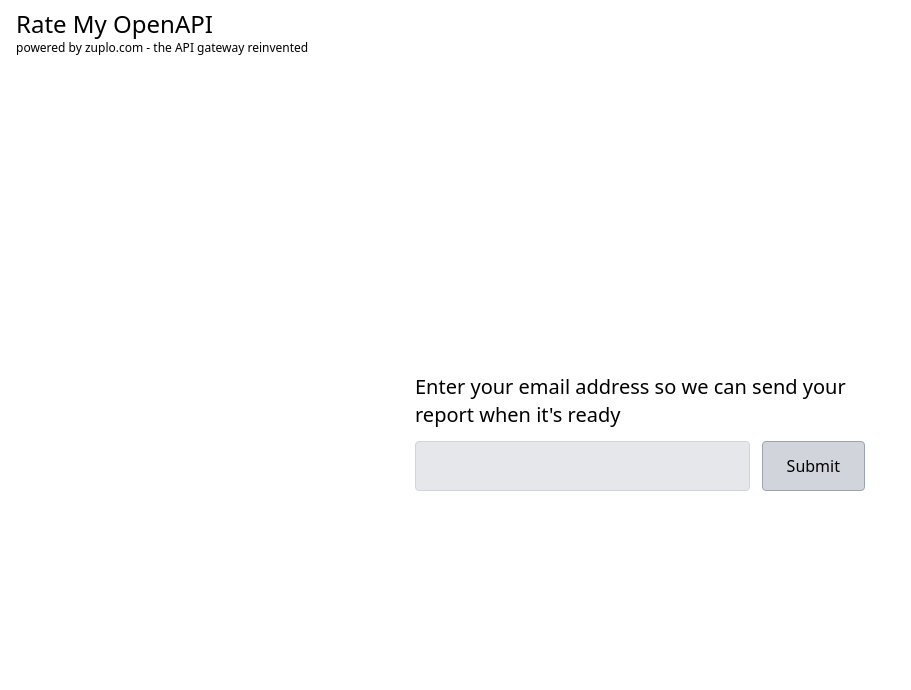
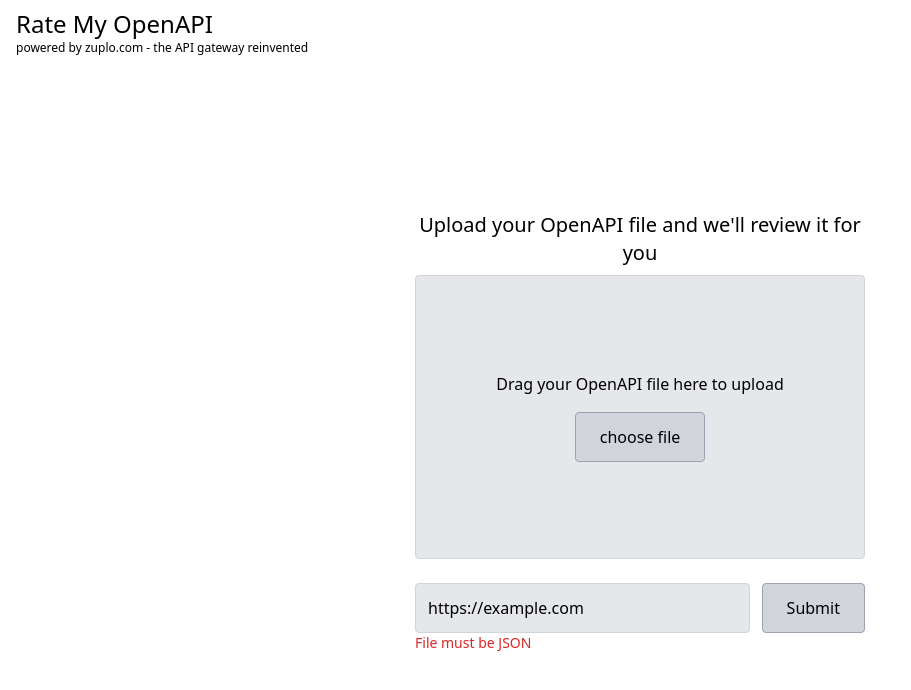
Before and after one commit to zuplo/rate-my-openapi, a Next.js app in the folder apps/web/: page / in a window 1280 px wide. Both pictures are taken after typing "https://example.com" into the empty fields and a click on the button "Submit". Shown: the top 690 px of the page, without its empty margins (0-911 px from the left). Built offline with nearby package versions, Linux system fonts and the light colour scheme.

Commit message:
Add file upload and url upload validation

```diff
--- a/apps/web/src/components/FileUpload/index.tsx
+++ b/apps/web/src/components/FileUpload/index.tsx
@@ -1,11 +1,12 @@
 import classNames from "classnames";
-import { ChangeEvent, DragEvent, useRef, useState } from "react";
+import { ChangeEvent, DragEvent, FormEvent, useRef, useState } from "react";
 
 const FileUpload = ({ setNextStep }: { setNextStep: () => void }) => {
   const fileInputRef = useRef<HTMLInputElement>(null);
   const urlInputRef = useRef<HTMLInputElement>(null);
 
   const [dragActive, setDragActive] = useState(false);
+  const [error, setError] = useState<string | undefined>();
 
   const onDrag = (e: DragEvent<HTMLDivElement>) => {
     e.preventDefault();
@@ -23,13 +24,13 @@ const FileUpload = ({ setNextStep }: { setNextStep: () => void }) => {
     setDragActive(false);
 
     if (e.dataTransfer.files.length) {
-      onFileUpload(e.dataTransfer.files);
+      onFileUpload(e.dataTransfer.files[0]);
     }
   };
 
   const onChange = (e: ChangeEvent<HTMLInputElement>) => {
     if (e.target.files?.length) {
-      onFileUpload(e.target.files);
+      onFileUpload(e.target.files[0]);
     }
   };
 
@@ -39,16 +40,56 @@ const FileUpload = ({ setNextStep }: { setNextStep: () => void }) => {
 
   const onSubmit = () => setNextStep();
 
-  const onFileUpload = (files: FileList) => {
-    console.log(files.length);
+  const onFileUpload = (file: File) => {
+    console.log(file);
 
     onSubmit();
   };
 
-  const onUrlInputSubmit = () => {
-    console.log(urlInputRef.current?.value);
+  const onUrlInputSubmit = async (e: FormEvent<HTMLFormElement>) => {
+    e.preventDefault();
 
-    onSubmit();
+    const urlInput = urlInputRef.current;
+    if (urlInput?.value && urlInput?.validity.valid) {
+      let fileUrl: URL | undefined = undefined;
+      let fileName: string | undefined = undefined;
+
+      try {
+        const file = new URL(urlInput?.value);
+        if (file.pathname.endsWith(".json")) {
+          fileUrl = file;
+          fileName = file.pathname.substring(
+            file.pathname.lastIndexOf("/") + 1
+          );
+        } else {
+          throw new Error("File must be JSON");
+        }
+      } catch (e) {
+        console.error((e as Error).message);
+        setError((e as Error).message);
+      }
+
+      if (fileUrl && fileName) {
+        try {
+          const response = await fetch(fileUrl);
+
+          if (response.status !== 200) {
+            throw new Error(`Could not fetch file`);
+          }
+
+          const blob = await response.blob();
+
+          onFileUpload(
+            new File([blob], fileName, {
+              type: blob.type,
+            })
+          );
+        } catch (e) {
+          console.error((e as Error).message);
+          setError((e as Error).message);
+        }
+      }
+    }
   };
 
   return (
@@ -75,6 +116,7 @@ const FileUpload = ({ setNextStep }: { setNextStep: () => void }) => {
           className="hidden"
           type="file"
           name="drag-upload"
+          accept=".json"
         />
         <button onClick={onClick}>choose file</button>
         {dragActive && (
@@ -87,7 +129,7 @@ const FileUpload = ({ setNextStep }: { setNextStep: () => void }) => {
           />
         )}
       </div>
-      <div className="flex flex-nowrap gap-3">
+      <form className="flex flex-nowrap gap-3" onSubmit={onUrlInputSubmit}>
         <input
           type="url"
           ref={urlInputRef}
@@ -95,8 +137,9 @@ const FileUpload = ({ setNextStep }: { setNextStep: () => void }) => {
           placeholder="Or enter OpenAPI file URL here"
           aria-label="Or enter OpenAPI file URL here"
         />
-        <button onClick={onUrlInputSubmit}>Submit</button>
-      </div>
+        <button>Submit</button>
+      </form>
+      {error && <p className="text-sm text-red-600">{error}</p>}
     </div>
   );
 };
```
